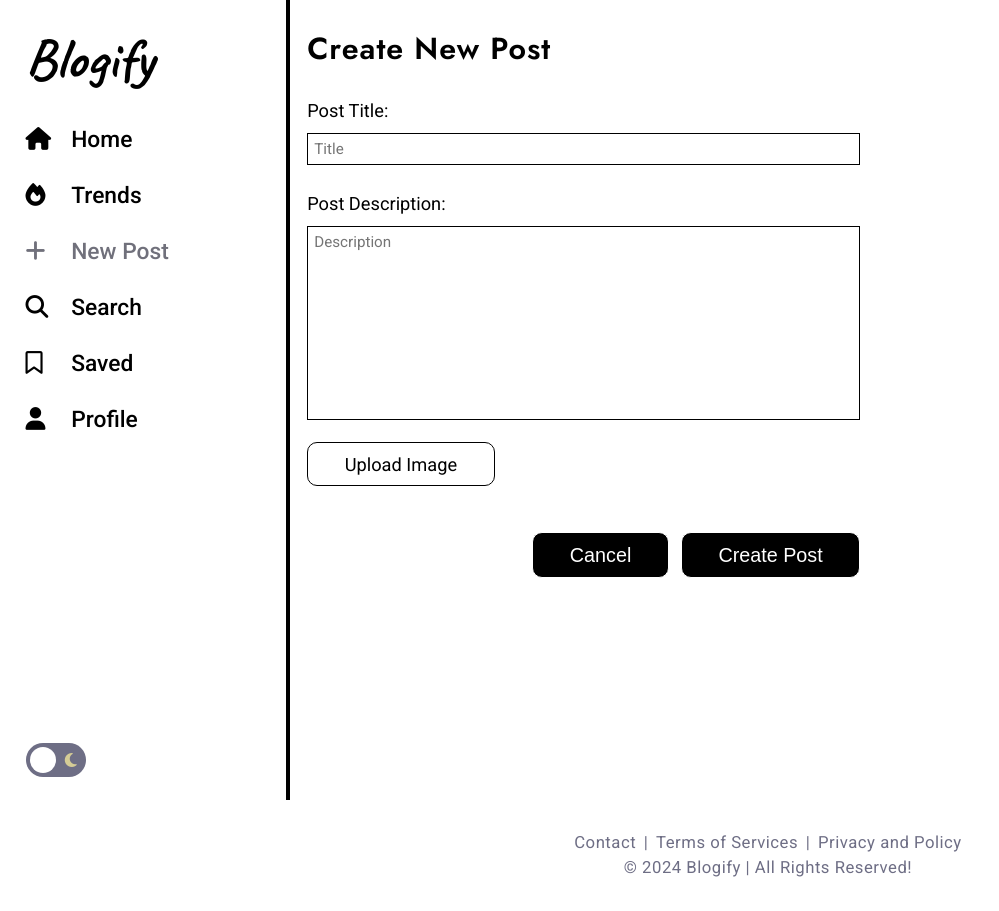
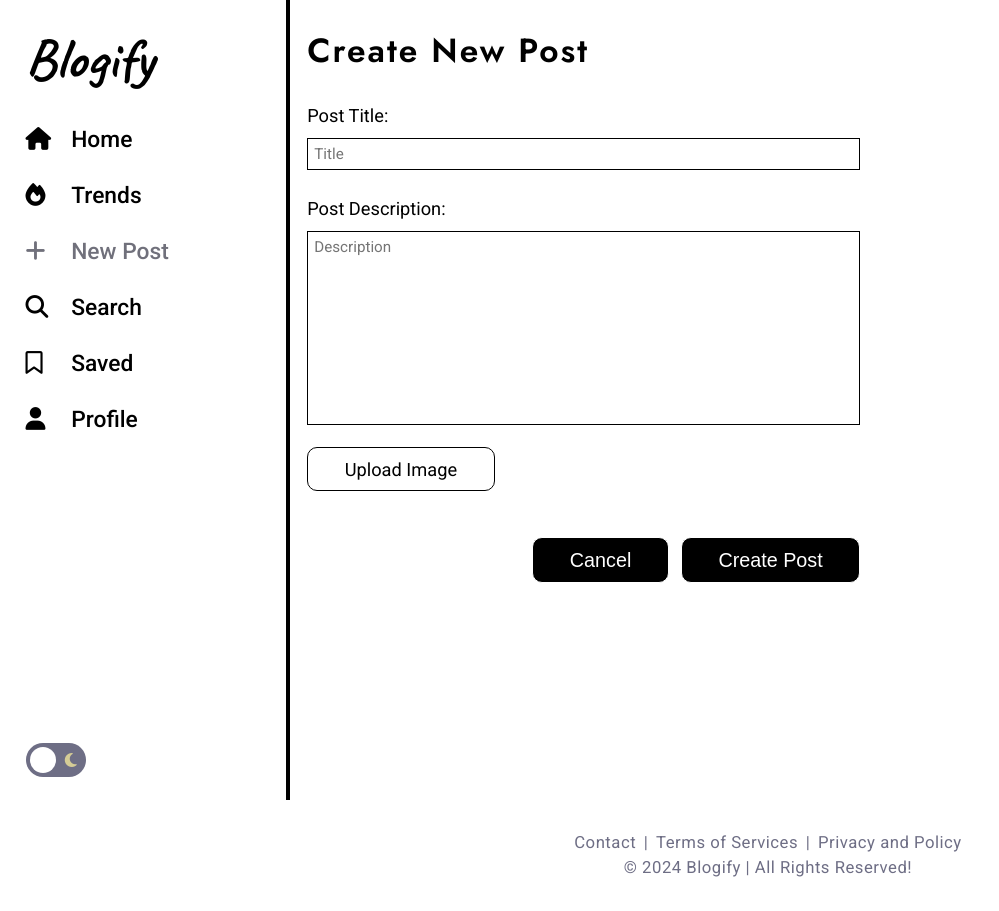
Before and after one commit to baharhaidari/blogify-app, a React (Create React App) app in the folder frontend/: page /new-post in a window 1280 px wide. Shown: the whole page, without its empty margins (0-999 px from the left). Built offline with nearby package versions, Linux system fonts and the light colour scheme.

Commit message:
Update CreatePostsForm.css

```diff
--- a/frontend/src/Components/Create Posts/CreatePostsForm.css
+++ b/frontend/src/Components/Create Posts/CreatePostsForm.css
@@ -13,8 +13,8 @@
 }
 
 .create__post__form .creat__post__title {
-  letter-spacing: 1px;
-  font-size: 2rem;
+  letter-spacing: 2px;
+  font-size: 2.2rem;
   margin-bottom: 2rem;
 }
 
```
